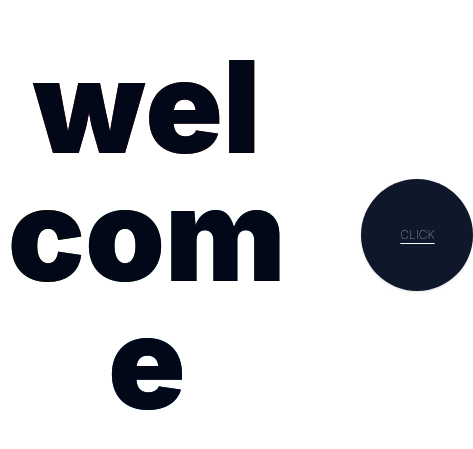
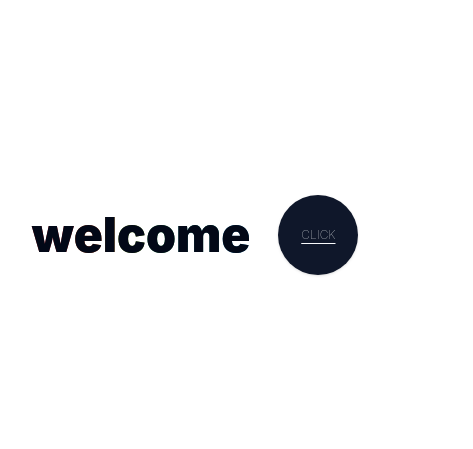
Before and after one commit to i-am-jyotirmaya/jyotirmaya-sahu-resume, a React (Vite) app: page / in a window 390 px wide. Shown: the part 187-636 px from the top of the page, 473 px wide, since content can reach past the window. Built offline with nearby package versions, Linux system fonts and the light colour scheme.

Commit message:
Added dummy buttons and minor fixes

```diff
--- a/src/components/ui/magic-menu.tsx
+++ b/src/components/ui/magic-menu.tsx
@@ -22,11 +22,11 @@ export const MagicMenu: FC<MagicMenuProps> = ({ menuItems }) => {
     const r = 3804.29;
 
     return menuItems.map((item, index) => {
-      const topValue = 50 + (index + 1) * 25;
+      const topValue = -50 + (index + 1) * 125;
       return (
         <motion.button
           key={item.link}
-          className="bg-primary text-primary-foreground shadow hover:bg-primary/90 rounded-full h-28 w-28 text-xs font-thin uppercase"
+          className="bg-primary text-primary-foreground shadow hover:bg-primary/90 rounded-full h-20 w-20 md:h-28 md:w-28 text-xs font-thin uppercase"
           variants={{
             hidden: {
               top: "-50%",
@@ -35,8 +35,8 @@ export const MagicMenu: FC<MagicMenuProps> = ({ menuItems }) => {
               opacity: 0,
             },
             visible: {
-              top: topValue,
-              left: `-${calculateLeftValue(topValue, r) + 100}%`,
+              top: `${topValue}%`,
+              left: `-${calculateLeftValue((index + 1) * 125, r) + 100}%`,
               zIndex: 0,
               opacity: 1,
             },
@@ -52,14 +52,14 @@ export const MagicMenu: FC<MagicMenuProps> = ({ menuItems }) => {
   };
 
   const calculateLeftValue = (y: number, r: number) => {
-    return Math.sqrt(r ** 2 - y ** 2 - 2500 + 5000 * y) - 50 - r;
+    return Math.sqrt(r ** 2 - y ** 2) - r;
   };
 
   return (
-    <div className="relative *:absolute *:-top-1/2 *:-left-1/2 h-28 w-28 *:transform *:translate-x-1/2 *:translate-y-1/2">
+    <div className="relative *:absolute *:-top-1/2 *:-left-1/2 h-20 w-20 md:h-28 md:w-28 *:transform *:translate-x-1/2 *:translate-y-1/2">
       <Button
         size="icon"
-        className="rounded-full h-28 w-28 z-[1]"
+        className="rounded-full h-20 w-20 md:h-28 md:w-28 z-[1]"
         onClick={() => setMagicActive(!magicActive)}
       >
         {magicActive ? (
--- a/src/pages/home/Home.tsx
+++ b/src/pages/home/Home.tsx
@@ -1,15 +1,12 @@
-import { ArrowRight } from "lucide-react";
-import { Button } from "@/components/ui/button";
 import "@/pages/home/Home.scss";
 import { transition } from "@/transition";
-import { Link } from "react-router";
 import { MagicMenu } from "@/components/ui/magic-menu";
 
 export const Home = transition(() => {
   return (
     <div className="h-screen grid place-items-center">
-      <div className="flex justify-center items-center gap-10 align-baseline">
-        <p className="text-9xl font-black text-center cursor-crosshair welcome-text *:transition-colors">
+      <div className="flex justify-center items-center md:gap-10 gap-7 align-baseline">
+        <p className="md:text-9xl text-5xl font-black text-center cursor-crosshair welcome-text *:transition-colors">
           <span
             data-char="w"
             className="hover:text-red-600 before:text-red-100 after:text-red-800 hover:capitalize"
@@ -54,7 +51,13 @@ export const Home = transition(() => {
             e
           </span>
         </p>
-        <MagicMenu menuItems={[{ title: "Resume", link: "/resume" }]} />
+        <MagicMenu
+          menuItems={[
+            { title: "Resume", link: "/resume" },
+            { title: "About", link: "#" },
+            { title: "Blog", link: "#" },
+          ]}
+        />
       </div>
     </div>
   );
--- a/src/pages/resume/Resume.tsx
+++ b/src/pages/resume/Resume.tsx
@@ -15,7 +15,7 @@ import {
 } from "@/data/resume-data";
 import githubLogo from "@/assets/github/github_64.png";
 import Markdown from "react-markdown";
-import { useState } from "react";
+import { Fragment, useState } from "react";
 import { CommentSystem } from "@/components/CommentSystem";
 import { DetailedExperienceView } from "@/components/DetailedExperience";
 import { Separator } from "@/components/ui/separator";
@@ -27,20 +27,19 @@ export const Resume = transition(() => {
 
   const getSubheadingJsx = () => {
     return (
-      <div className="flex flex-row gap-2 items-center">
+      <div className="flex flex-row gap-2 items-center flex-wrap">
         {subheadingItems.map((item, i) => {
           return (
-            <>
+            <Fragment key={`${item.type}-${item.value}`}>
               {i === 0 ? <></> : <>&bull;</>}
               {getSubheadingItemJsx(item)}
-            </>
+            </Fragment>
           );
         })}
       </div>
     );
   };
 
-  // eslint-disable-next-line @typescript-eslint/no-explicit-any
   const getSubheadingItemJsx = (item: SubheadingItem) => {
     if (item.type === "linkedin" || item.type === "github") {
       return (
@@ -78,7 +77,7 @@ export const Resume = transition(() => {
   );
 
   const renderAchievements = () => (
-    <div className="grid grid-cols-3 gap-4">
+    <div className="grid sm:grid-cols-2 md:grid-cols-3 grid-cols-1 gap-4">
       {significantAchievements.map((achievement) => (
         <Card key={achievement.title}>
           <CardHeader className="p-4">
@@ -114,7 +113,7 @@ export const Resume = transition(() => {
     };
 
     return (
-      <div className="grid grid-cols-3 gap-4">
+      <div className="grid sm:grid-cols-2 md:grid-cols-3 grid-cols-1 gap-4">
         {Object.entries(groupedSkills).map(([group, skills]) => (
           <Card key={group}>
             <CardHeader className="p-4">
--- a/src/transition.tsx
+++ b/src/transition.tsx
@@ -13,7 +13,7 @@ export const transition = (OriginalComponent: React.FC) => {
         transition={{ duration: 1, ease: [0.22, 1, 0.36, 1] }}
       >
         <p
-          className="text-background text-9xl font-black fixed
+          className="text-background md:text-9xl text-5xl font-black fixed
          top-1/2 left-1/2 -translate-x-1/2 -translate-y-1/2"
         >
           travelling
@@ -27,7 +27,7 @@ export const transition = (OriginalComponent: React.FC) => {
         transition={{ duration: 1, ease: [0.22, 1, 0.36, 1] }}
       >
         <p
-          className="text-background text-9xl font-black fixed
+          className="text-background md:text-9xl text-5xl font-black fixed
          top-1/2 left-1/2 -translate-x-1/2 -translate-y-1/2"
         >
           travelling
```
